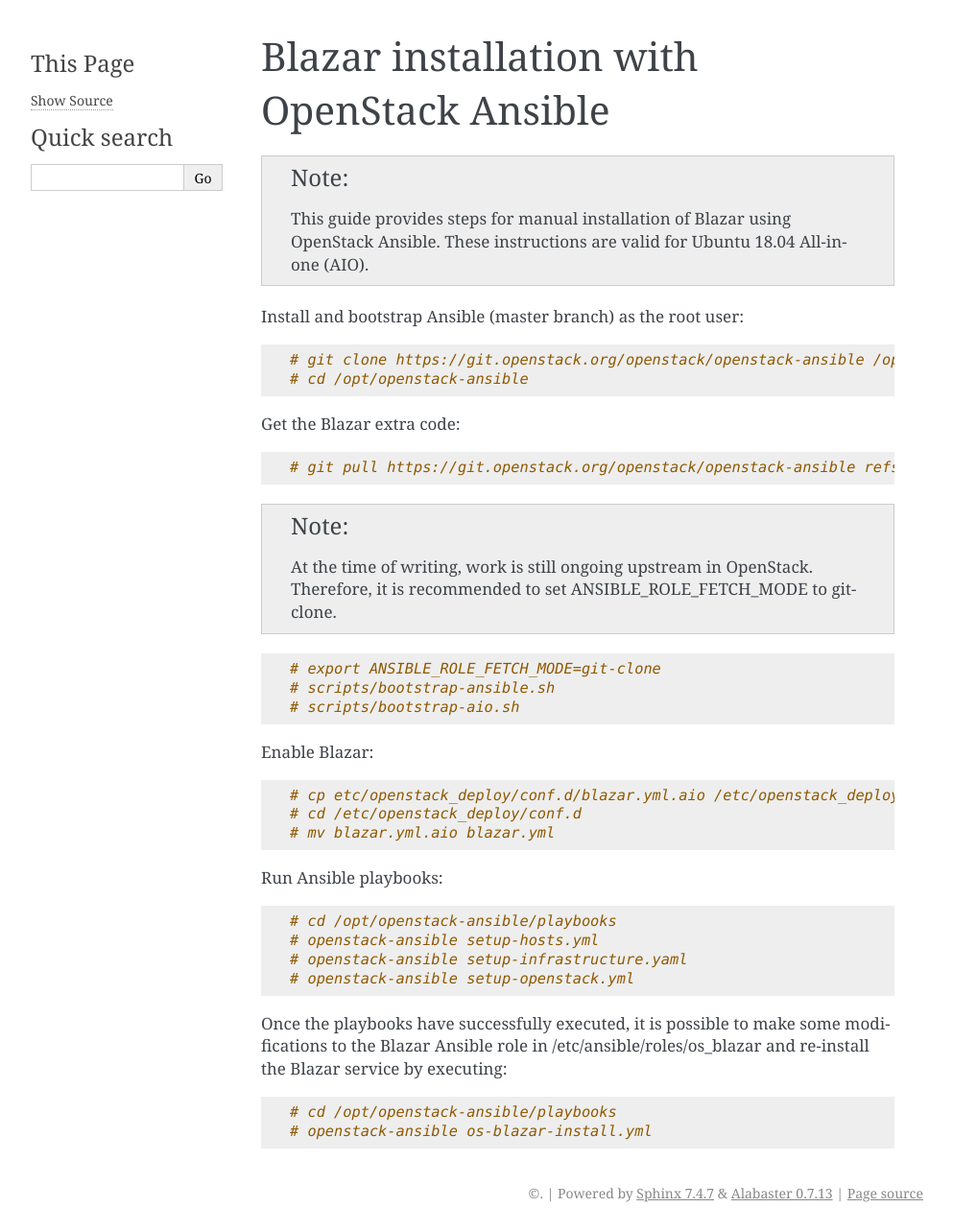
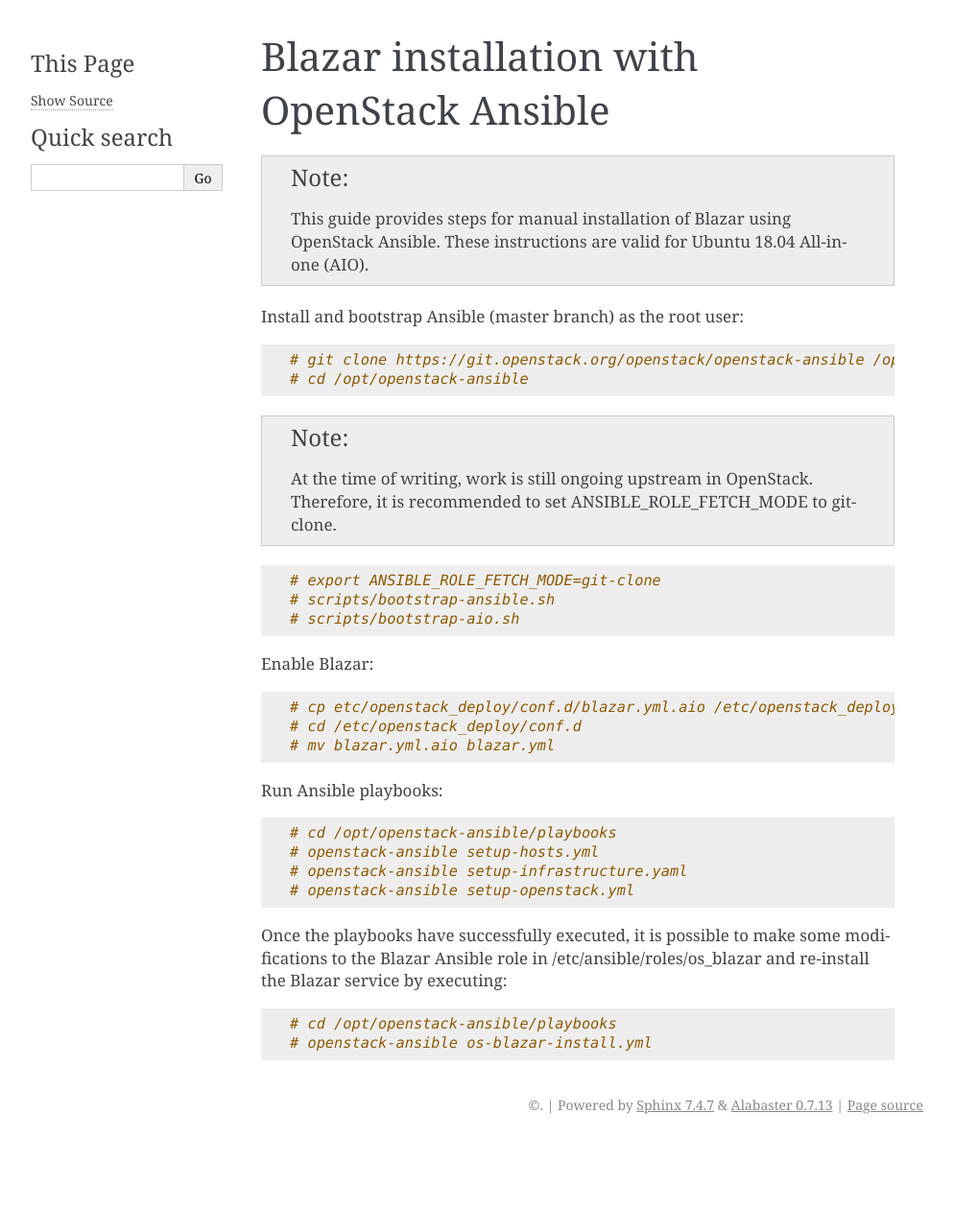
Before and after one commit to opnfv/promise, a Sphinx documentation site: the page built from docs/release/configguide/feature.configuration.rst, in a window 1280 px wide. Shown: the whole page at 96% size, without its empty margins (148-1141 px from the left). Built offline with Sphinx 7.4.7, drawn with Linux system fonts in a browser that asks for light colours; after the commit the page ends 1191 px from its top, so only the background shows below that.

Commit message:
Slightly modified config guide
Key patch set now merged upstream
https://review.openstack.org/#/c/549956

Change-Id: Ife2f39700d3fa539f784560caaf9ed020485fb9f
Signed-off-by: Bertrand Souville <souville@docomolab-euro.com>

```diff
--- a/docs/release/configguide/feature.configuration.rst
+++ b/docs/release/configguide/feature.configuration.rst
@@ -13,12 +13,6 @@
 
    # git clone https://git.openstack.org/openstack/openstack-ansible /opt/openstack-ansible
    # cd /opt/openstack-ansible
-
-Get the Blazar extra code:
-
-.. code:: bash
-
-  # git pull https://git.openstack.org/openstack/openstack-ansible refs/changes/56/549956/31
 
 .. note::
    At the time of writing, work is still ongoing upstream in OpenStack.
```
